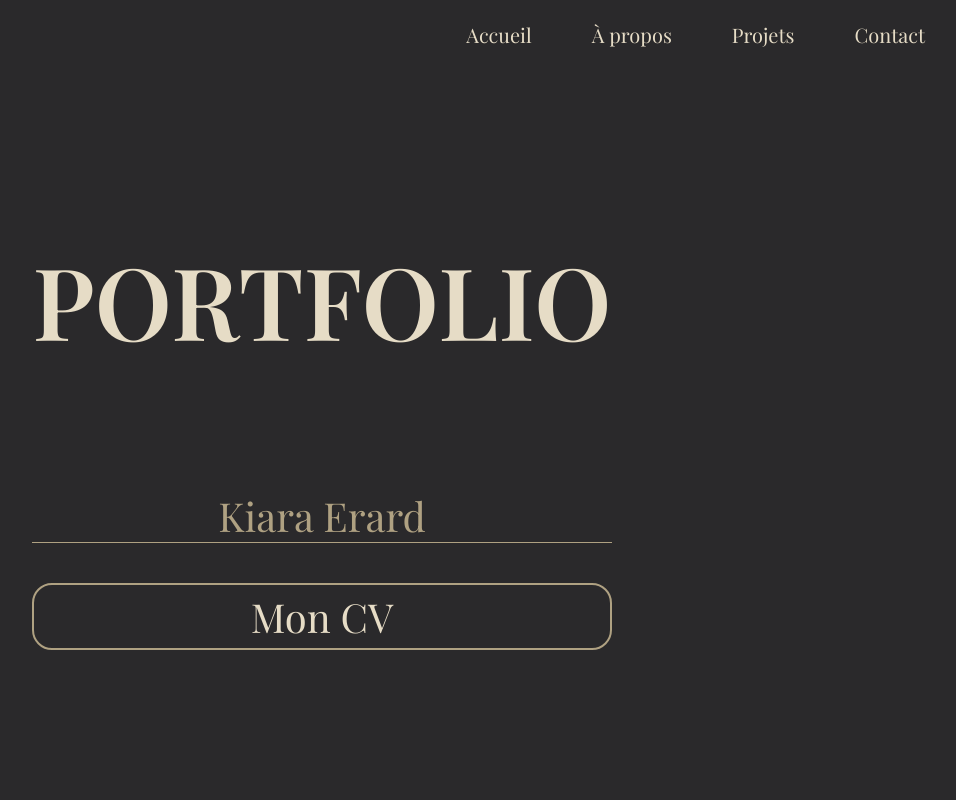
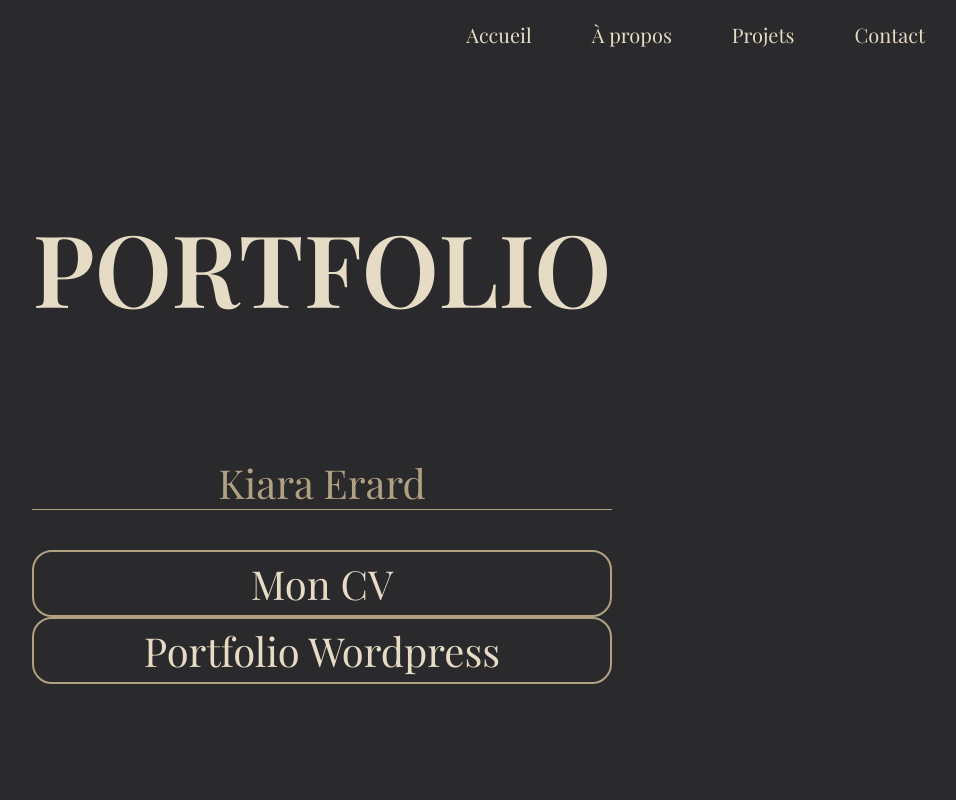
Before and after one commit to Kiaraerd/Mon-portfolio, a plain HTML site: page index.html in a window 1280 px wide. Shown: the top 800 px of the page, without its empty margins (318-1274 px from the left). Drawn offline with nearby package versions, Linux system fonts and the light colour scheme.

Commit message:
Update index.html

```diff
--- a/index.html
+++ b/index.html
@@ -40,6 +40,7 @@
             <!-- <h1> PORTFOLIO </h1>
             <h1> PORTFOLIO </h1> -->
             <a class="bouton" href="pdf/Kiara Erard CV.pdf" target="_blank"> Mon CV </a>
+             <a class="bouton" href="kiaraerard.com" target="_blank"> Portfolio Wordpress </a>
 
         </section>
 
```
